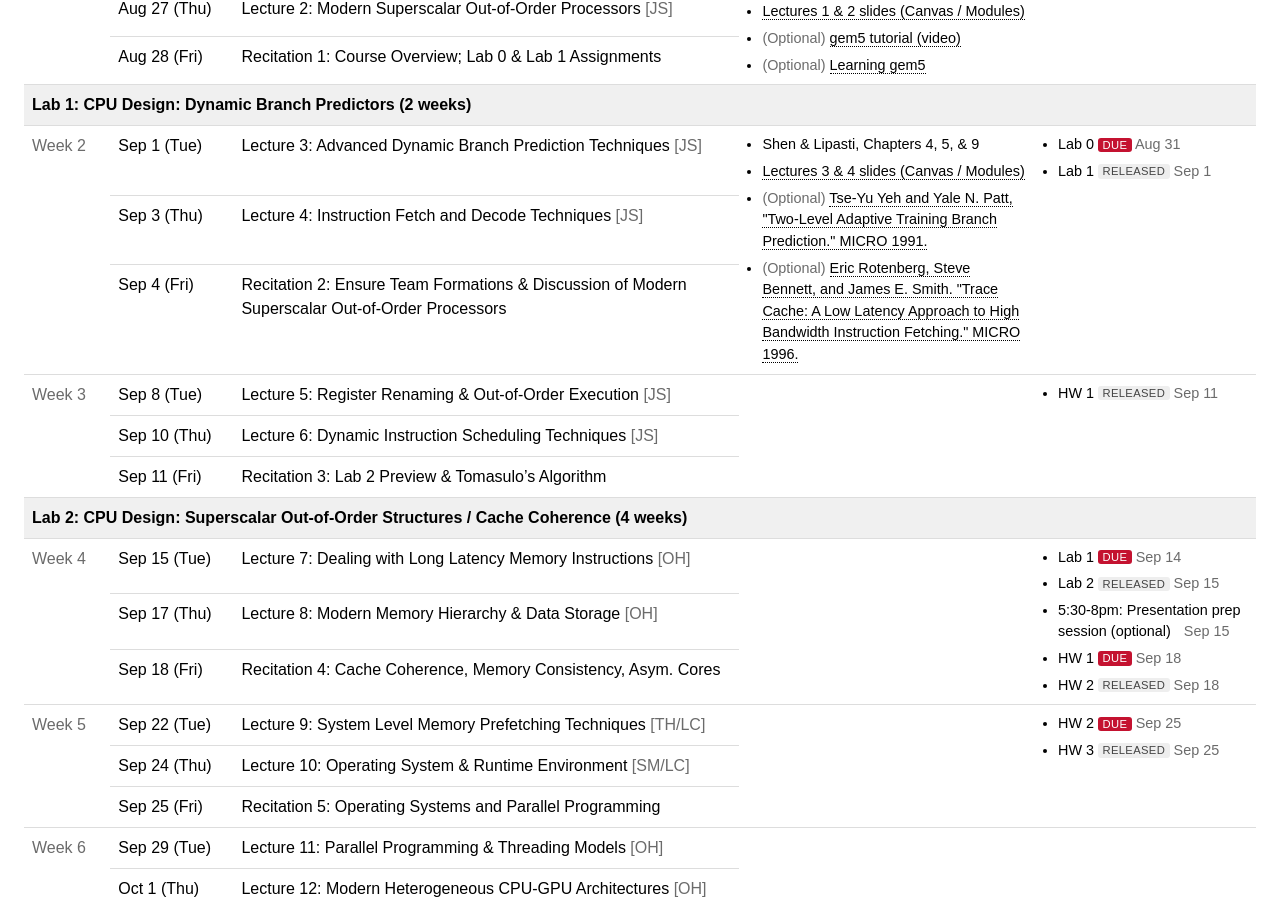
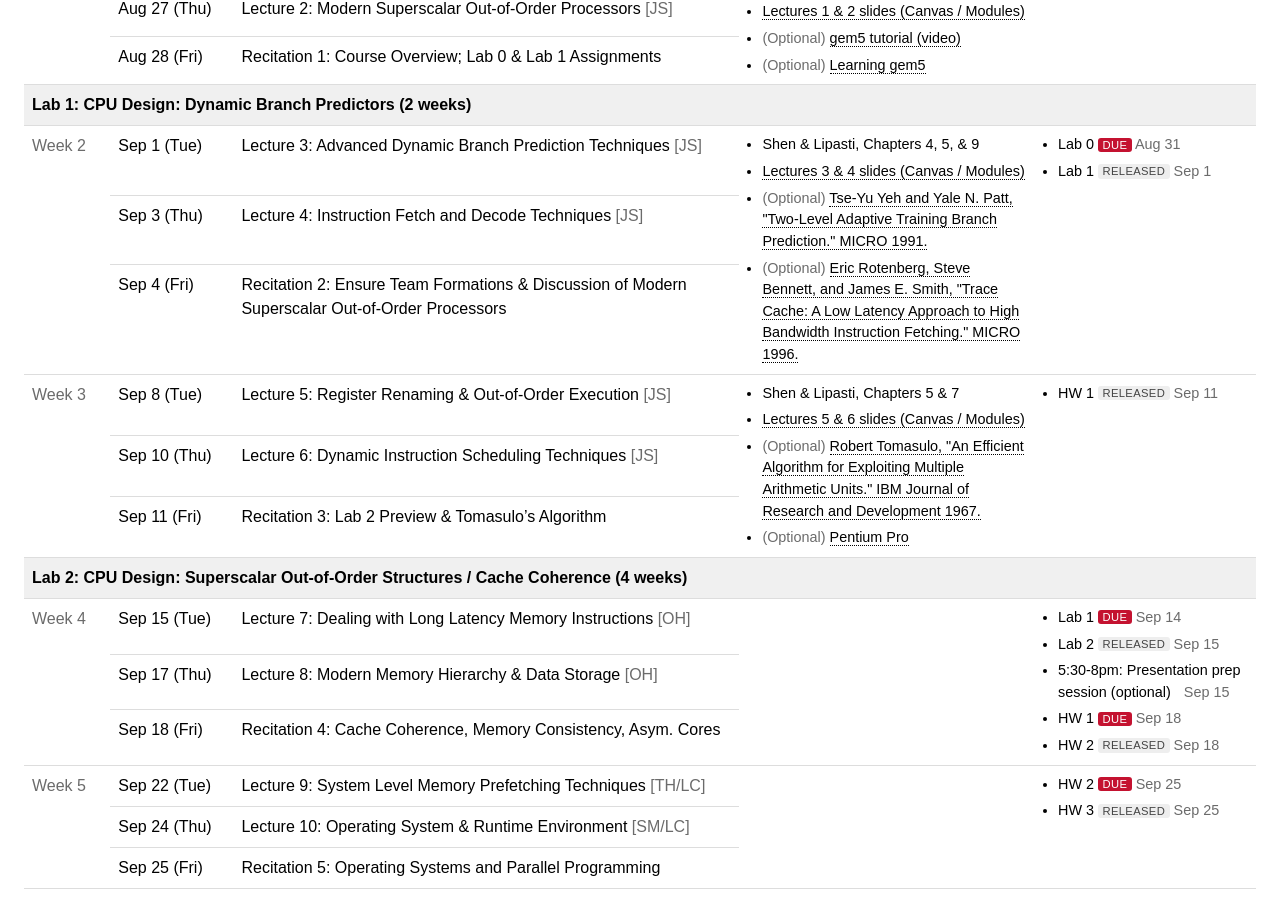
Before and after one commit to cmu-ece18740/cmu-ece18740.github.io, a Jekyll site: the page built from index.html, in a window 1280 px wide and 900 px high, scrolled down 934 px. Built offline with Jekyll 4.4.1, drawn with Linux system fonts in a browser that asks for light colours.

Commit message:
Add in readings for week 3

```diff
--- a/_data/schedule.yml
+++ b/_data/schedule.yml
@@ -97,7 +97,7 @@ weeks:
       - title: "Tse-Yu Yeh and Yale N. Patt, \"Two-Level Adaptive Training Branch Prediction.\" MICRO 1991."
         url: https://dl.acm.org/doi/10.1145/123465.123475
         optional: true
-      - title: "Eric Rotenberg, Steve Bennett, and James E. Smith. \"Trace Cache: A Low Latency Approach to High Bandwidth Instruction Fetching.\" MICRO 1996."
+      - title: "Eric Rotenberg, Steve Bennett, and James E. Smith, \"Trace Cache: A Low Latency Approach to High Bandwidth Instruction Fetching.\" MICRO 1996."
         url: https://dl.acm.org/doi/10.5555/243846.243854
         optional: true
     assignments:
@@ -124,6 +124,16 @@ weeks:
         title: "Ensure Team Formations & Discussion of Modern Superscalar Out-of-Order Processors"
 
   - week: 3
+    readings:
+      - title: "Shen & Lipasti, Chapters 5 & 7"
+      - title: "Lectures 5 & 6 slides (Canvas / Modules)"
+        url: https://canvas.cmu.edu/courses/55646
+      - title: "Robert Tomasulo, \"An Efficient Algorithm for Exploiting Multiple Arithmetic Units.\" IBM Journal of Research and Development 1967."
+        url: https://ieeexplore.ieee.org/document/5392028
+        optional: true
+      - title: "Pentium Pro"
+        url: https://en.wikipedia.org/wiki/Pentium_Pro
+        optional: true
     assignments:
       - name: "HW 1"
         status: released
```
